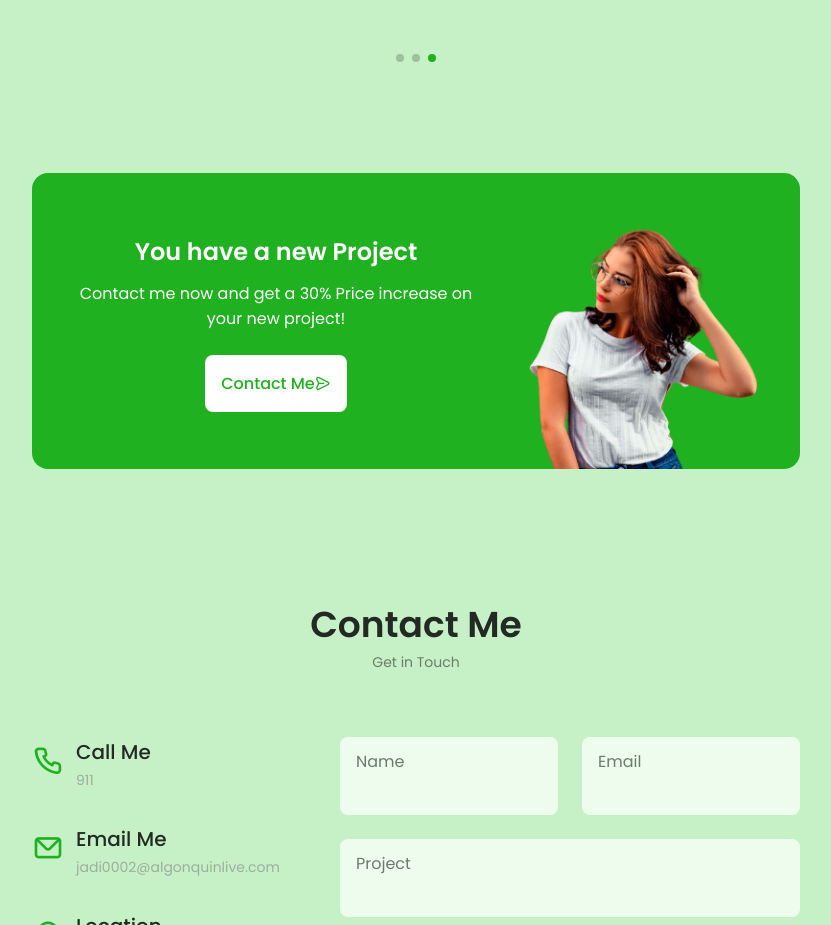
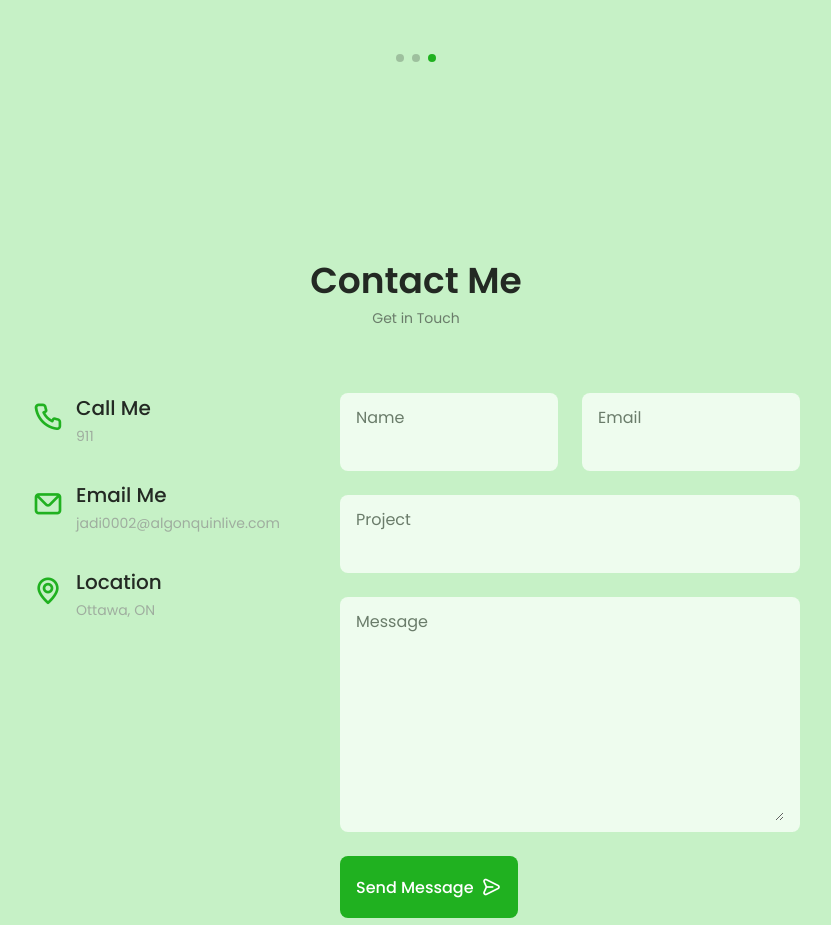
Before and after one commit to REAPERali00/Portfolio, a plain HTML site: page index.html in a window 1280 px wide. Shown: the part 3906-4831 px from the top of the page, without its empty margins (224-1055 px from the left). Drawn offline with nearby package versions, Linux system fonts and the light colour scheme.

Commit message:
removed the project banner

```diff
--- a/index.html
+++ b/index.html
@@ -660,7 +660,7 @@
 
     <!--==================== PROJECT IN MIND ====================-->
     <section class="project section">
-      <div class="project_bg">
+      <!-- <div class="project_bg">
         <div class="project_container container grid">
           <div class="project_data">
             <h2 class="project_title">You have a new Project</h2>
@@ -673,7 +673,7 @@
           </div>
           <img src="assets/img/project.png" alt="Project-img" class="project_img" />
         </div>
-      </div>
+      </div> -->
     </section>
 
 
```
Also changed, not shown: assets/icons/logo.svg (added).
